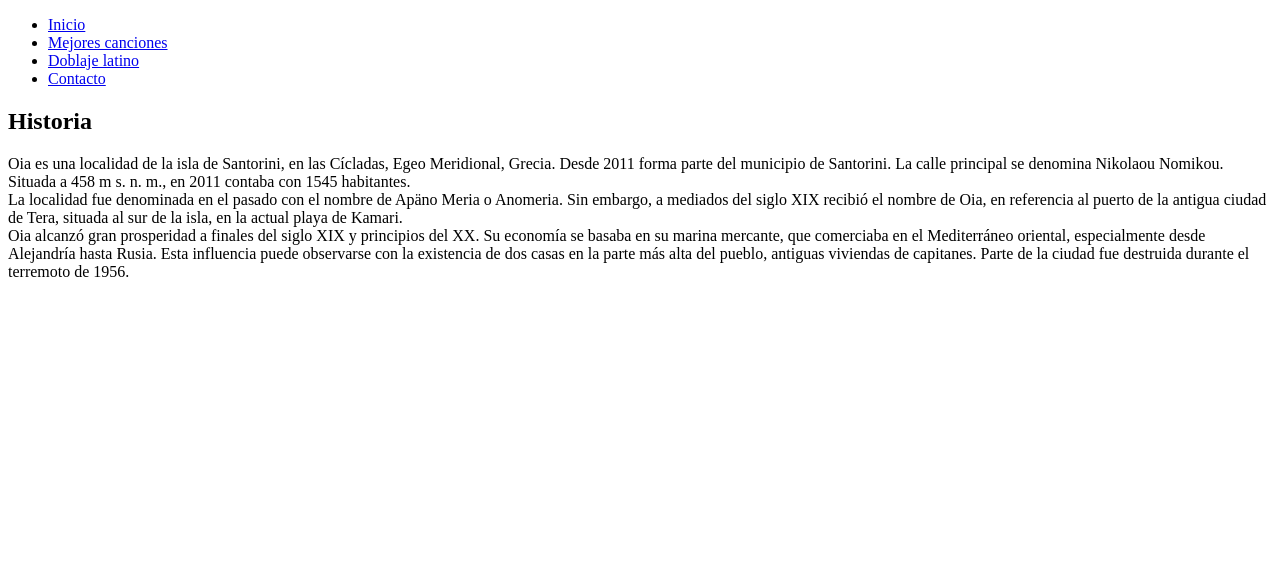
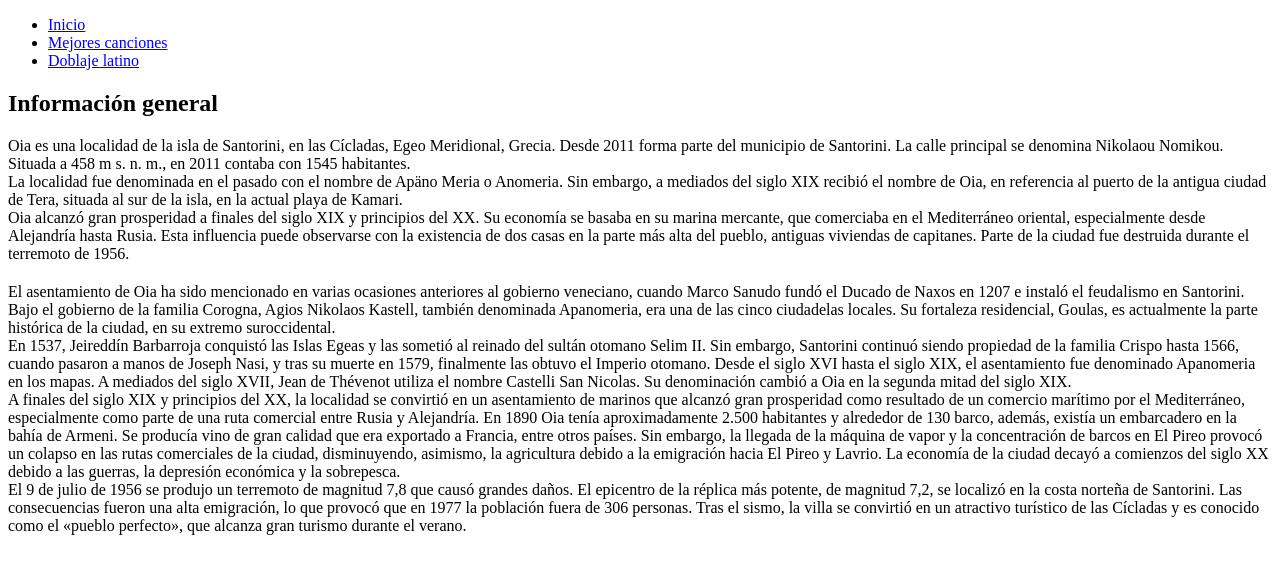
Before and after one commit to MatiasCorderi/practica_13, a plain HTML site: page index.html in a window 1280 px wide. Drawn offline with Linux system fonts and the light colour scheme.

Commit message:
estrcutura general 2

```diff
--- a/index.html
+++ b/index.html
@@ -14,14 +14,13 @@
                             <li><a href="#">Inicio</a></li>
                             <li><a href="#">Mejores canciones</a></li>
                             <li><a href="#">Doblaje latino</a></li>
-                            <li><a href="#">Contacto</a></li>
                         </ul>
                     </nav>
                 </div>
         </header>
         <main>
             <article>
-                <h1 class="titulo">Historia</h1>
+                <h1 class="general">Información general</h1>
                 <p class="parrafo">Oia es una localidad de la isla de Santorini, en las Cícladas, Egeo Meridional, Grecia. Desde
                     2011 forma parte del municipio de Santorini. La calle principal se denomina Nikolaou Nomikou. Situada a 458
                     m s. n. m., en 2011 contaba con 1545 habitantes.<br>
@@ -32,6 +31,35 @@
                     mercante, que comerciaba en el Mediterráneo oriental, especialmente desde Alejandría hasta Rusia. Esta
                     influencia puede observarse con la existencia de dos casas en la parte más alta del pueblo, antiguas viviendas
                     de capitanes. Parte de la ciudad fue destruida durante el terremoto de 1956.</p>
+
+                <h1 class="historia"></h1>
+                <p>El asentamiento de Oia ha sido mencionado en varias ocasiones anteriores al gobierno veneciano, cuando
+                    Marco Sanudo fundó el Ducado de Naxos en 1207 e instaló el feudalismo en Santorini. Bajo el gobierno
+                    de la familia Corogna, Agios Nikolaos Kastell, también denominada Apanomeria, era una de las cinco
+                    ciudadelas locales. Su fortaleza residencial, Goulas, es actualmente la parte histórica de la ciudad, en
+                    su extremo suroccidental.<br>
+                    En 1537, Jeireddín Barbarroja conquistó las Islas Egeas y las sometió al reinado del sultán otomano
+                    Selim II. Sin embargo, Santorini continuó siendo propiedad de la familia Crispo hasta 1566, cuando
+                    pasaron a manos de Joseph Nasi, y tras su muerte en 1579, finalmente las obtuvo el Imperio otomano.
+                    Desde el siglo XVI hasta el siglo XIX, el asentamiento fue denominado Apanomeria en los mapas.
+                    A mediados del siglo XVII, Jean de Thévenot utiliza el nombre Castelli San Nicolas. Su denominación
+                    cambió a Oia en la segunda mitad del siglo XIX.<br>
+                    A finales del siglo XIX y principios del XX, la localidad se convirtió en un asentamiento de marinos
+                    que alcanzó gran prosperidad como resultado de un comercio marítimo por el Mediterráneo, especialmente
+                    como parte de una ruta comercial entre Rusia y Alejandría. En 1890 Oia tenía aproximadamente 2.500
+                    habitantes y alrededor de 130 barco, además, existía un embarcadero en la bahía de Armeni. Se producía
+                    vino de gran calidad que era exportado a Francia, entre otros países. Sin embargo, la llegada de la
+                    máquina de vapor y la concentración de barcos en El Pireo provocó un colapso en las rutas comerciales
+                    de la ciudad, disminuyendo, asimismo, la agricultura debido a la emigración hacia El Pireo y Lavrio.
+                    La economía de la ciudad decayó a comienzos del siglo XX debido a las guerras, la depresión económica
+                    y la sobrepesca.<br>
+                    El 9 de julio de 1956 se produjo un terremoto de magnitud 7,8 que causó grandes daños. El epicentro de
+                    la réplica más potente, de magnitud 7,2, se localizó en la costa norteña de Santorini. Las consecuencias
+                    fueron una alta emigración, lo que provocó que en 1977 la población fuera de 306 personas. Tras el sismo, la
+                    villa se convirtió en un atractivo turístico de las Cícladas y es conocido como el «pueblo perfecto», que
+                    alcanza gran turismo durante el verano.
+
+                </p>
             </article>
         </main>
     </body>
```
